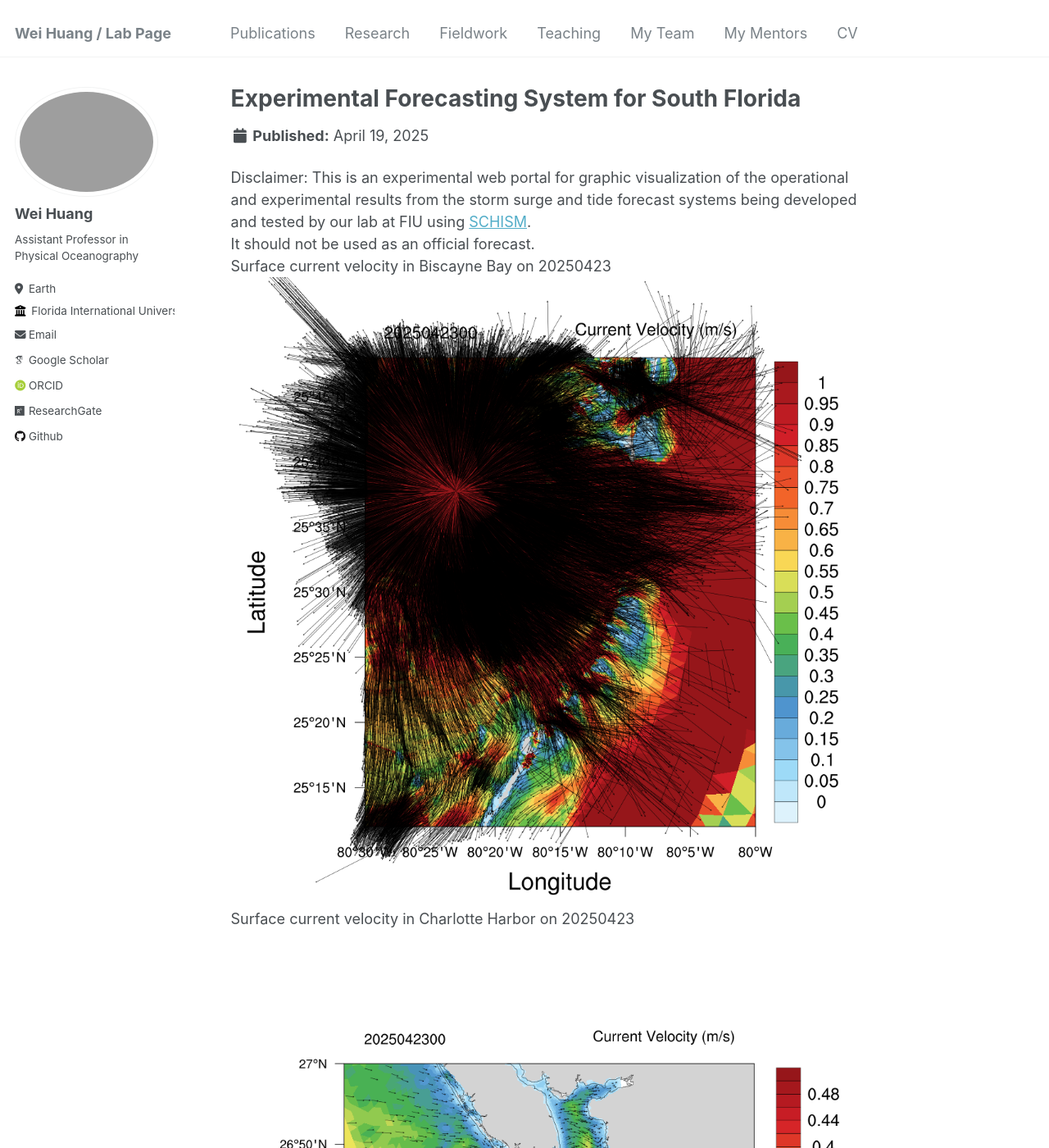
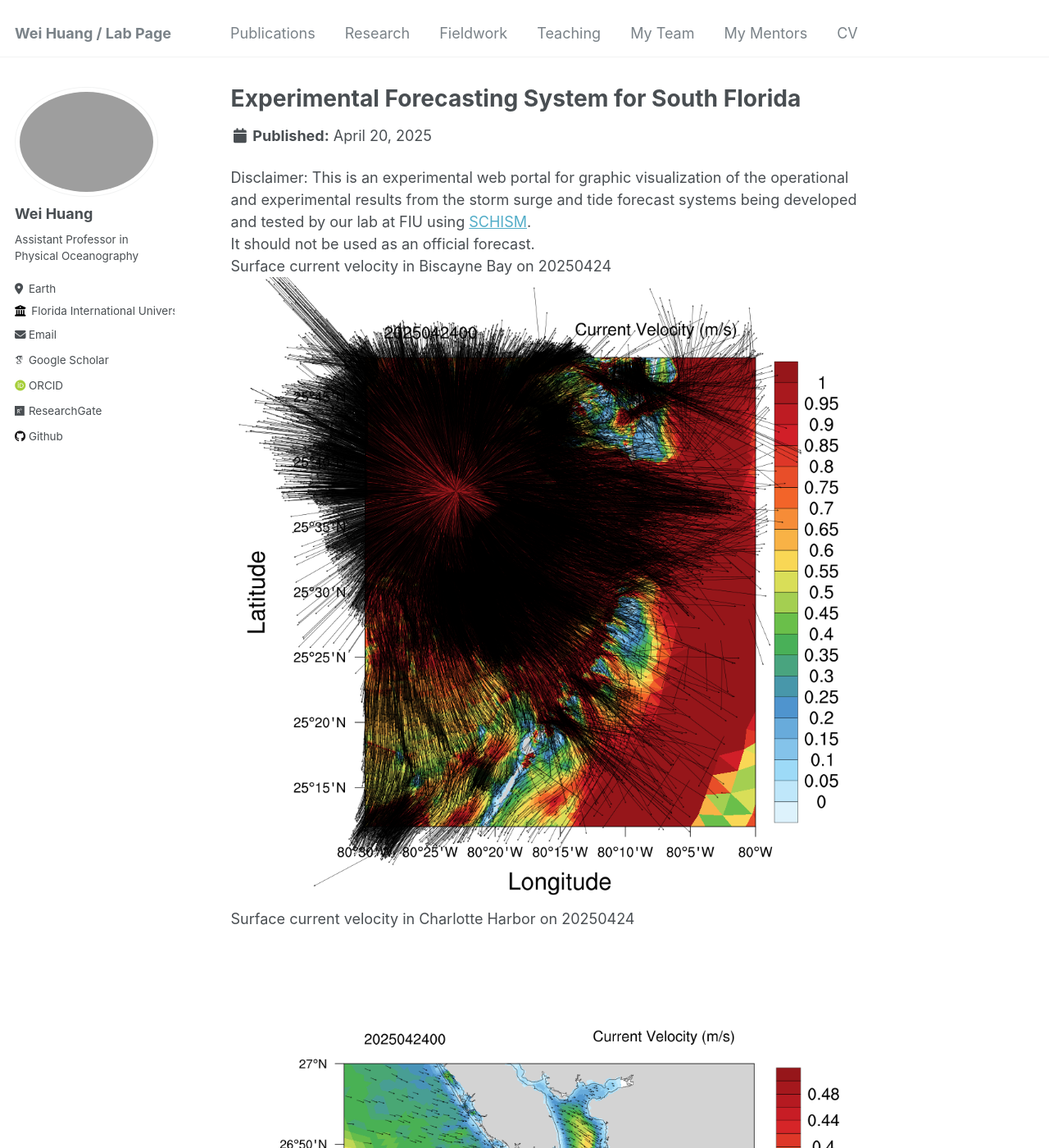
Before and after one commit to huang96169/huang96169.github.io, a Jekyll site: the page built from _research/research-1.md, in a window 1280 px wide and 1400 px high. Shown: the whole window at 82% size. Built offline with Jekyll 4.4.1, drawn with Linux system fonts in a browser that asks for light colours; some web fonts are replaced; some of the changed text lies outside the part shown.

Commit message:
replaced research_uv1.gif research_salt1.gif research_temp1.gif and replaced research_elev2.gif research_uv2.gif research_salt2.gif research_temp2.gif

```diff
--- a/_research/research-1.md
+++ b/_research/research-1.md
@@ -1,7 +1,7 @@
 ---
 title: "Experimental Forecasting System for South Florida"
-short: Surface current velocity of South Florida from 20250419 to 20250423
-date: 2025-04-19
+short: Surface current velocity of South Florida from 20250420 to 20250424
+date: 2025-04-20
 short1: "Disclaimer: This is an experimental web portal for graphic visualization of the operational and experimental results from the storm surge and tide forecast systems being developed and tested by our lab at FIU using [SCHISM](https://ccrm.vims.edu/schismweb/). It should not be used as an official forecast."
 excerpt: "<img src='/images/research_uv1.gif'>"
 collection: research
@@ -10,11 +10,11 @@ collection: research
 Disclaimer:
 This is an experimental web portal for graphic visualization of the operational and experimental results from the storm surge and tide forecast systems being developed and tested by our lab at FIU using [SCHISM](https://ccrm.vims.edu/schismweb/).<br/>
 It should not be used as an official forecast.<br/>
-Surface current velocity in Biscayne Bay on 20250423<br/>
+Surface current velocity in Biscayne Bay on 20250424<br/>
 <img src='/images/research_Bbay.png'>
-Surface current velocity in Charlotte Harbor on 20250423<br/>
+Surface current velocity in Charlotte Harbor on 20250424<br/>
 <img src='/images/research_Cbay.png'>
-Surface current velocity in Tampa Bay on 20250423<br/>
+Surface current velocity in Tampa Bay on 20250424<br/>
 <img src='/images/research_Tbay.png'>
 The map below showns observational stations used for validating the model's results, as well as the horizontal grid. <br/>
 The horizontal grid for SCHISM in simulating Biscayne Bay in South Florida, using flexible resolution resolving levees and canals (1-2 m), watershed rural and urban areas (30m-50m) and coastal ocean (500m-5km).<br/>
```
Also changed, not shown: _research/research-2.md (+6 -6 lines), images/research_Bbay.png, images/research_Cbay.png, images/research_Tbay.png, images/research_maxelev2.gif, 4 other files.
